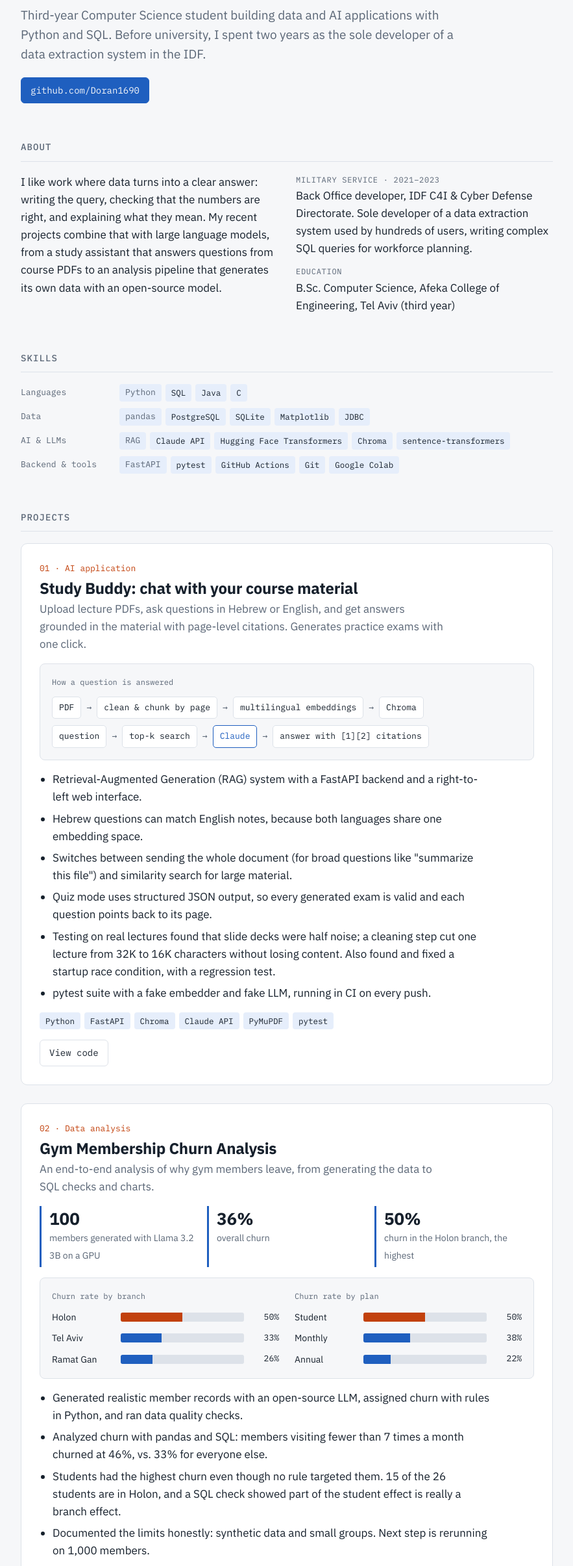
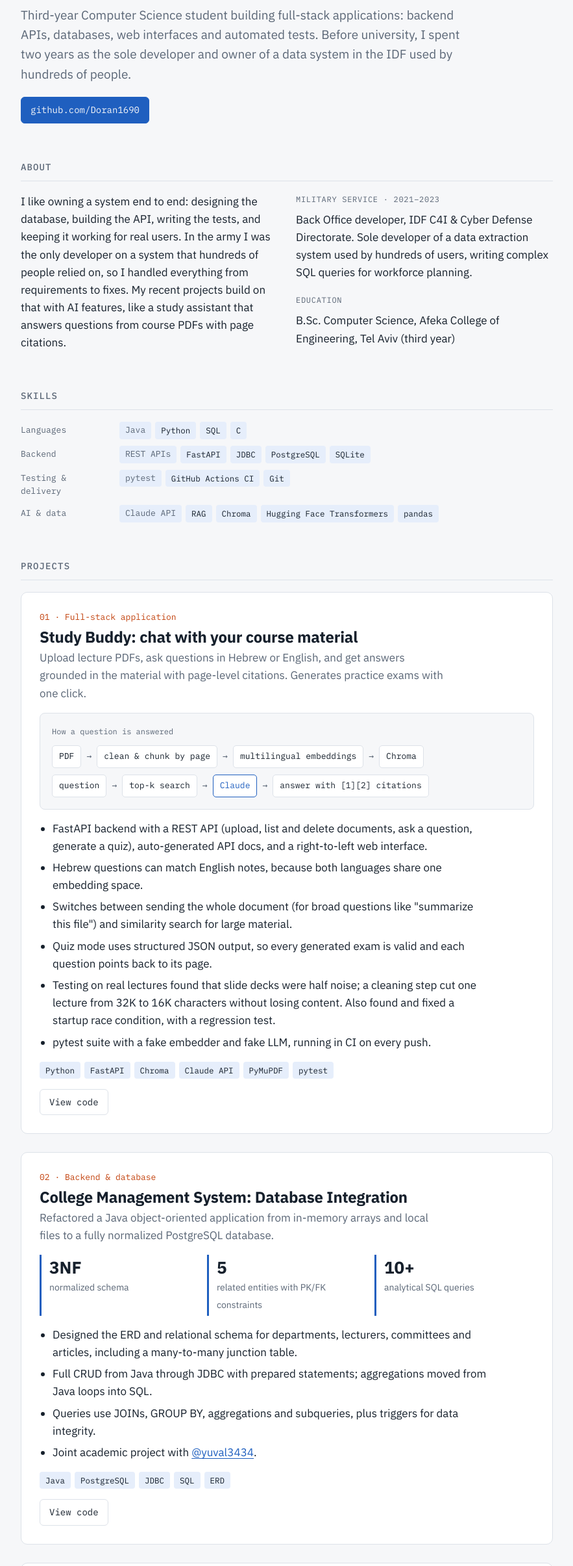
Before and after one commit to Doran1690/Doran1690.github.io, a plain HTML site: page index.html in a window 1280 px wide. Shown: the part 150-2560 px from the top of the page at 65% size, without its empty margins (198-1081 px from the left). Drawn offline with Linux system fonts and the light colour scheme.

Commit message:
Focus portfolio on full-stack and backend work
Co-Authored-By: Claude Opus 5.5 <noreply@anthropic.com>
Claude-Session: https://claude.ai/code/session_01RKKUpmGuLqhZHUYnRXdfJQ

```diff
--- a/index.html
+++ b/index.html
@@ -130,7 +130,7 @@ footer { font-size: 14px; color: var(--muted); border-top: 1px solid var(--line)
   <header>
     <div class="kicker">Ramat Gan, Israel · Computer Science, Afeka College of Engineering</div>
     <h1>Doran Cordova</h1>
-    <p class="lede">Third-year Computer Science student building data and AI applications with Python and SQL. Before university, I spent two years as the sole developer of a data extraction system in the IDF.</p>
+    <p class="lede">Third-year Computer Science student building full-stack applications: backend APIs, databases, web interfaces and automated tests. Before university, I spent two years as the sole developer and owner of a data system in the IDF used by hundreds of people.</p>
     <div class="links">
       <a class="btn primary" href="https://github.com/Doran1690">github.com/Doran1690</a>
     </div>
@@ -139,7 +139,7 @@ footer { font-size: 14px; color: var(--muted); border-top: 1px solid var(--line)
   <section aria-labelledby="about-h">
     <h2 id="about-h">About</h2>
     <div class="about">
-      <p>I like work where data turns into a clear answer: writing the query, checking that the numbers are right, and explaining what they mean. My recent projects combine that with large language models, from a study assistant that answers questions from course PDFs to an analysis pipeline that generates its own data with an open-source model.</p>
+      <p>I like owning a system end to end: designing the database, building the API, writing the tests, and keeping it working for real users. In the army I was the only developer on a system that hundreds of people relied on, so I handled everything from requirements to fixes. My recent projects build on that with AI features, like a study assistant that answers questions from course PDFs with page citations.</p>
       <dl class="facts">
         <div><dt>Military service · 2021–2023</dt><dd>Back Office developer, IDF C4I &amp; Cyber Defense Directorate. Sole developer of a data extraction system used by hundreds of users, writing complex SQL queries for workforce planning.</dd></div>
         <div><dt>Education</dt><dd>B.Sc. Computer Science, Afeka College of Engineering, Tel Aviv (third year)</dd></div>
@@ -150,10 +150,10 @@ footer { font-size: 14px; color: var(--muted); border-top: 1px solid var(--line)
   <section aria-labelledby="skills-h">
     <h2 id="skills-h">Skills</h2>
     <div class="skills">
-      <div class="skillrow"><span>Languages</span><div class="chips"><span class="chip">Python</span><span class="chip">SQL</span><span class="chip">Java</span><span class="chip">C</span></div></div>
-      <div class="skillrow"><span>Data</span><div class="chips"><span class="chip">pandas</span><span class="chip">PostgreSQL</span><span class="chip">SQLite</span><span class="chip">Matplotlib</span><span class="chip">JDBC</span></div></div>
-      <div class="skillrow"><span>AI &amp; LLMs</span><div class="chips"><span class="chip">RAG</span><span class="chip">Claude API</span><span class="chip">Hugging Face Transformers</span><span class="chip">Chroma</span><span class="chip">sentence-transformers</span></div></div>
-      <div class="skillrow"><span>Backend &amp; tools</span><div class="chips"><span class="chip">FastAPI</span><span class="chip">pytest</span><span class="chip">GitHub Actions</span><span class="chip">Git</span><span class="chip">Google Colab</span></div></div>
+      <div class="skillrow"><span>Languages</span><div class="chips"><span class="chip">Java</span><span class="chip">Python</span><span class="chip">SQL</span><span class="chip">C</span></div></div>
+      <div class="skillrow"><span>Backend</span><div class="chips"><span class="chip">REST APIs</span><span class="chip">FastAPI</span><span class="chip">JDBC</span><span class="chip">PostgreSQL</span><span class="chip">SQLite</span></div></div>
+      <div class="skillrow"><span>Testing &amp; delivery</span><div class="chips"><span class="chip">pytest</span><span class="chip">GitHub Actions CI</span><span class="chip">Git</span></div></div>
+      <div class="skillrow"><span>AI &amp; data</span><div class="chips"><span class="chip">Claude API</span><span class="chip">RAG</span><span class="chip">Chroma</span><span class="chip">Hugging Face Transformers</span><span class="chip">pandas</span></div></div>
     </div>
   </section>
 
@@ -163,7 +163,7 @@ footer { font-size: 14px; color: var(--muted); border-top: 1px solid var(--line)
 
       <article class="project">
         <div class="phead">
-          <span class="pnum">01 · AI application</span>
+          <span class="pnum">01 · Full-stack application</span>
           <h3>Study Buddy: chat with your course material</h3>
           <p class="sub">Upload lecture PDFs, ask questions in Hebrew or English, and get answers grounded in the material with page-level citations. Generates practice exams with one click.</p>
         </div>
@@ -173,7 +173,7 @@ footer { font-size: 14px; color: var(--muted); border-top: 1px solid var(--line)
           <div class="pipeline"><span class="step">question</span><span class="arrow">→</span><span class="step">top-k search</span><span class="arrow">→</span><span class="step key">Claude</span><span class="arrow">→</span><span class="step">answer with [1][2] citations</span></div>
         </div>
         <ul>
-          <li>Retrieval-Augmented Generation (RAG) system with a FastAPI backend and a right-to-left web interface.</li>
+          <li>FastAPI backend with a REST API (upload, list and delete documents, ask a question, generate a quiz), auto-generated API docs, and a right-to-left web interface.</li>
           <li>Hebrew questions can match English notes, because both languages share one embedding space.</li>
           <li>Switches between sending the whole document (for broad questions like "summarize this file") and similarity search for large material.</li>
           <li>Quiz mode uses structured JSON output, so every generated exam is valid and each question points back to its page.</li>
@@ -186,7 +186,28 @@ footer { font-size: 14px; color: var(--muted); border-top: 1px solid var(--line)
 
       <article class="project">
         <div class="phead">
-          <span class="pnum">02 · Data analysis</span>
+          <span class="pnum">02 · Backend &amp; database</span>
+          <h3>College Management System: Database Integration</h3>
+          <p class="sub">Refactored a Java object-oriented application from in-memory arrays and local files to a fully normalized PostgreSQL database.</p>
+        </div>
+        <div class="stats">
+          <div class="stat"><b>3NF</b><span>normalized schema</span></div>
+          <div class="stat"><b>5</b><span>related entities with PK/FK constraints</span></div>
+          <div class="stat"><b>10+</b><span>analytical SQL queries</span></div>
+        </div>
+        <ul>
+          <li>Designed the ERD and relational schema for departments, lecturers, committees and articles, including a many-to-many junction table.</li>
+          <li>Full CRUD from Java through JDBC with prepared statements; aggregations moved from Java loops into SQL.</li>
+          <li>Queries use JOINs, GROUP BY, aggregations and subqueries, plus triggers for data integrity.</li>
+          <li>Joint academic project with <a href="https://github.com/yuval3434">@yuval3434</a>.</li>
+        </ul>
+        <div class="chips"><span class="chip">Java</span><span class="chip">PostgreSQL</span><span class="chip">JDBC</span><span class="chip">SQL</span><span class="chip">ERD</span></div>
+        <div class="plinks"><a class="btn" href="https://github.com/Doran1690/College-Management-System-DB">View code</a></div>
+      </article>
+
+      <article class="project">
+        <div class="phead">
+          <span class="pnum">03 · Data analysis</span>
           <h3>Gym Membership Churn Analysis</h3>
           <p class="sub">An end-to-end analysis of why gym members leave, from generating the data to SQL checks and charts.</p>
         </div>
@@ -230,7 +251,7 @@ footer { font-size: 14px; color: var(--muted); border-top: 1px solid var(--line)
 
       <article class="project">
         <div class="phead">
-          <span class="pnum">03 · LLM tool</span>
+          <span class="pnum">04 · LLM tool</span>
           <h3>Synthetic Data Generator</h3>
           <p class="sub">Type a request like "Give me 10 fake customers with name, age and city" and an open-source model returns realistic, varied data for testing systems without exposing real personal information.</p>
         </div>
@@ -251,27 +272,6 @@ footer { font-size: 14px; color: var(--muted); border-top: 1px solid var(--line)
         </div>
       </article>
 
-      <article class="project">
-        <div class="phead">
-          <span class="pnum">04 · Database design</span>
-          <h3>College Management System: Database Integration</h3>
-          <p class="sub">Refactored a Java object-oriented application from in-memory arrays and local files to a fully normalized PostgreSQL database.</p>
-        </div>
-        <div class="stats">
-          <div class="stat"><b>3NF</b><span>normalized schema</span></div>
-          <div class="stat"><b>5</b><span>related entities with PK/FK constraints</span></div>
-          <div class="stat"><b>10+</b><span>analytical SQL queries</span></div>
-        </div>
-        <ul>
-          <li>Designed the ERD and relational schema for departments, lecturers, committees and articles, including a many-to-many junction table.</li>
-          <li>Full CRUD from Java through JDBC with prepared statements; aggregations moved from Java loops into SQL.</li>
-          <li>Queries use JOINs, GROUP BY, aggregations and subqueries, plus triggers for data integrity.</li>
-          <li>Joint academic project with <a href="https://github.com/yuval3434">@yuval3434</a>.</li>
-        </ul>
-        <div class="chips"><span class="chip">Java</span><span class="chip">PostgreSQL</span><span class="chip">JDBC</span><span class="chip">SQL</span><span class="chip">ERD</span></div>
-        <div class="plinks"><a class="btn" href="https://github.com/Doran1690/College-Management-System-DB">View code</a></div>
-      </article>
-
     </div>
   </section>
 
```
